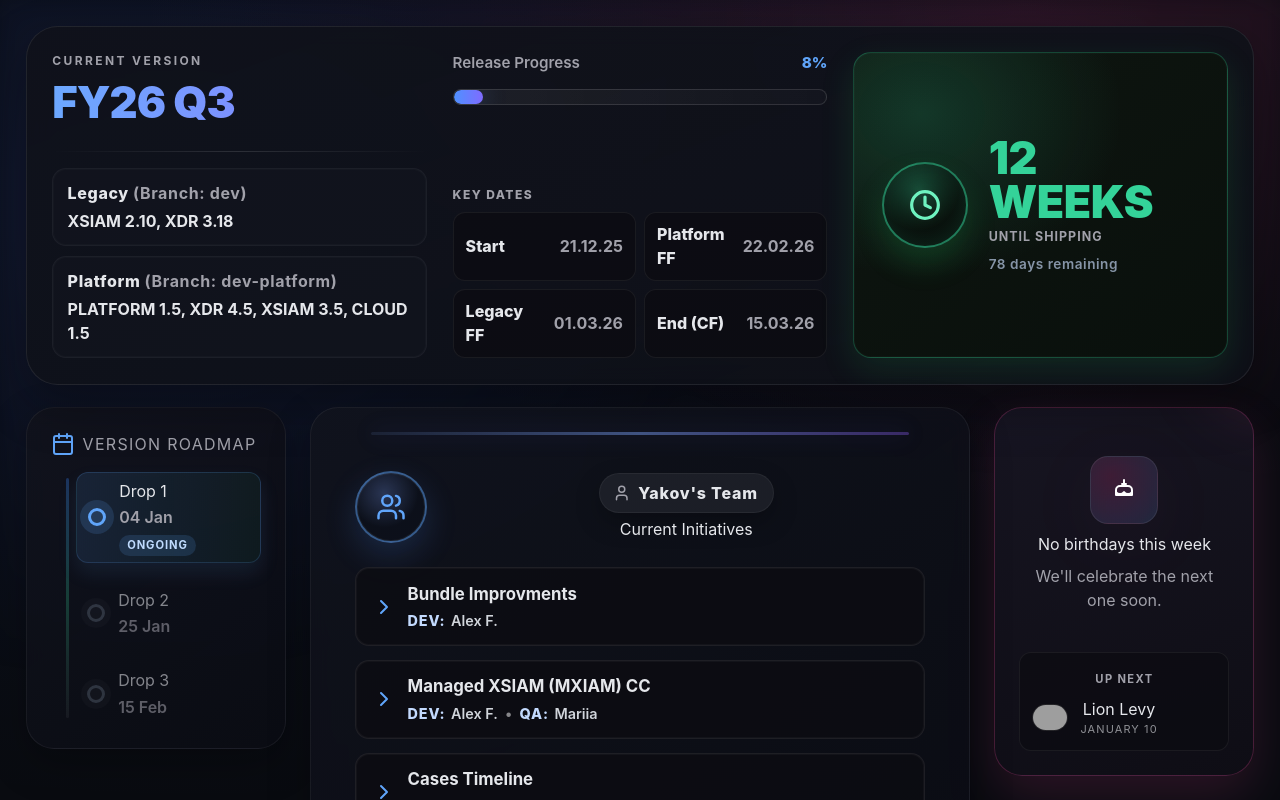
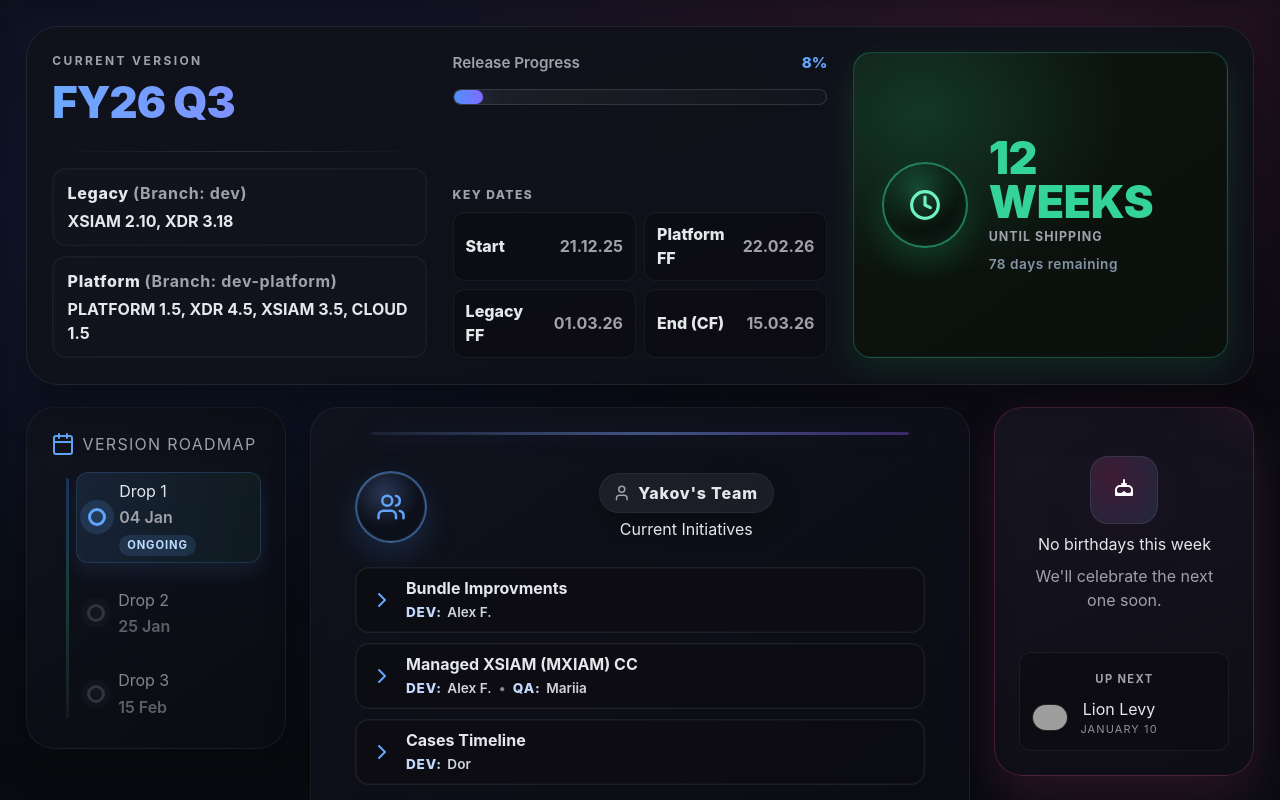
Before and after one commit to EliCohen/panw-dashboard, an Angular app: page / in a window 1280 px wide. Shown: the top 800 px of the page. Built offline with nearby package versions, Linux system fonts and the light colour scheme; grey boxes are pictures that could not be loaded.

Commit message:
Reduce feature item spacing to keep footer visible

```diff
--- a/src/app/dashboard/dashboard.component.css
+++ b/src/app/dashboard/dashboard.component.css
@@ -504,20 +504,20 @@
   margin: 0;
   display: flex;
   flex-direction: column;
-  gap: 0.85rem;
+  gap: 0.6rem;
 }
 
 .feature-item {
   display: flex;
   align-items: center;
   gap: 0.75rem;
-  padding: 0.85rem 1rem;
+  padding: 0.65rem 0.9rem;
   border-radius: 14px;
   border: 1px solid rgba(255, 255, 255, 0.08);
   background: rgba(12, 12, 18, 0.75);
   color: #e5e7eb;
   font-weight: 700;
-  font-size: 1.05rem;
+  font-size: 0.98rem;
   box-shadow: inset 0 0 0 1px rgba(255, 255, 255, 0.03);
 }
 
@@ -528,7 +528,8 @@
 }
 
 .feature-title {
-  font-size: 1.05rem;
+  font-size: 1rem;
+  line-height: 1.25;
 }
 
 .feature-owners {
@@ -538,7 +539,7 @@
   gap: 0.35rem;
   color: var(--muted);
   font-weight: 600;
-  font-size: 0.9rem;
+  font-size: 0.85rem;
 }
 
 .owner-label {
```
